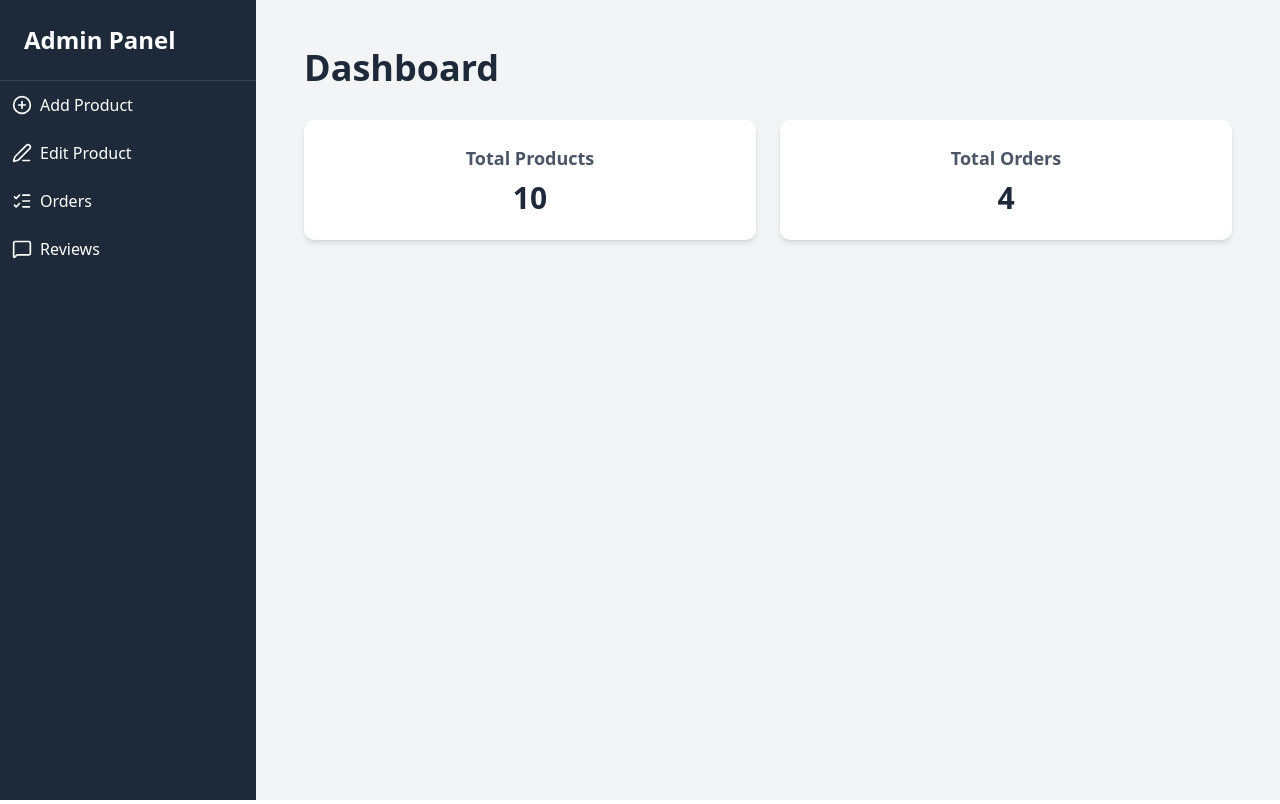
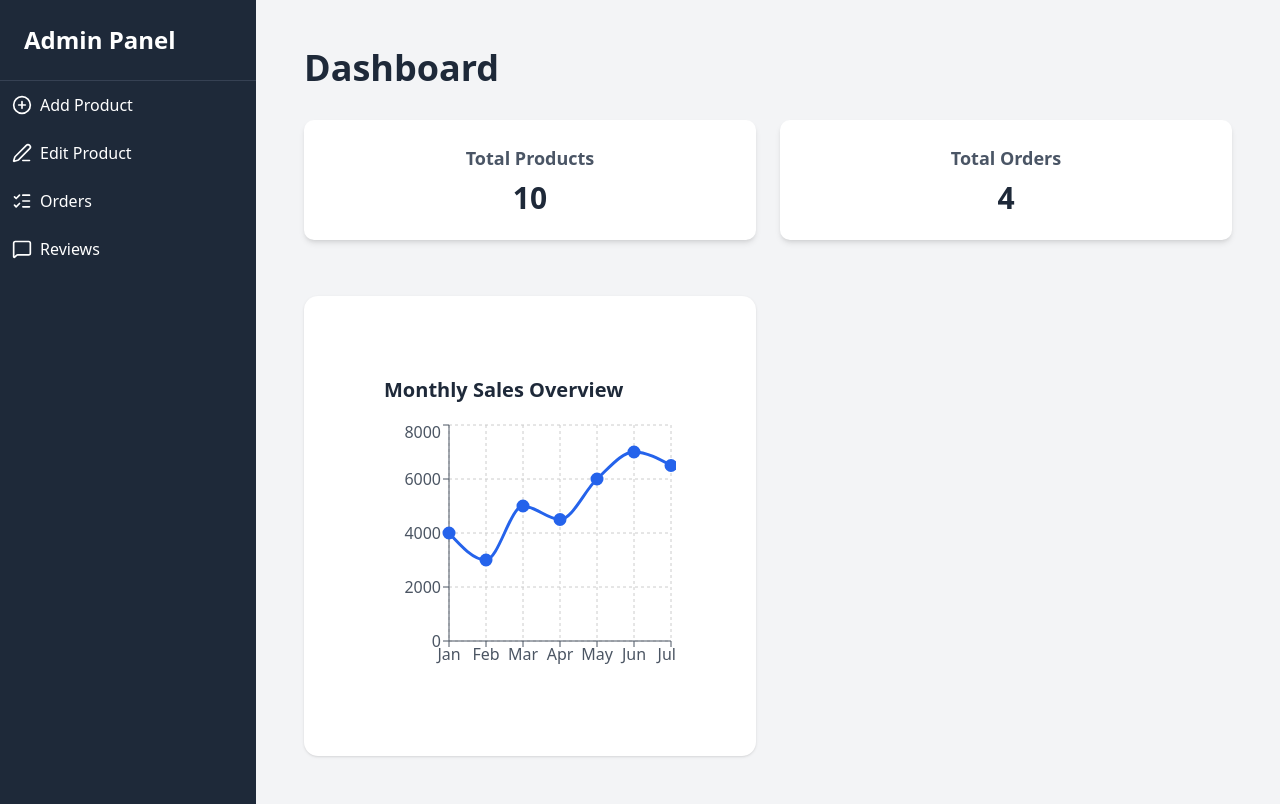
Before and after one commit to manjilaaa/ecommerce, a React (Vite) app: page /ecommerce/admin in a window 1280 px wide. Built offline with nearby package versions, Linux system fonts and the light colour scheme; data requests are answered from the project's data file.

Commit message:
admin dashboard

```diff
--- a/package.json
+++ b/package.json
@@ -9,7 +9,7 @@
     "build": "vite build",
     "lint": "eslint .",
     "preview": "vite preview",
-     "postbuild": "copy dist\\index.html dist\\404.html",
+    "postbuild": "copy dist\\index.html dist\\404.html",
     "predeploy": "npm run build",
     "deploy": "gh-pages -d dist"
   },
@@ -30,6 +30,7 @@
     "react-hook-form": "^7.62.0",
     "react-icons": "^5.5.0",
     "react-router-dom": "^7.9.1",
+    "recharts": "^3.3.0",
     "shadcn-ui": "^0.9.5",
     "sonner": "^2.0.7",
     "tailwind-merge": "^3.3.1",
--- a/src/pages/admin/Adminpage.jsx
+++ b/src/pages/admin/Adminpage.jsx
@@ -3,6 +3,7 @@ import { Link } from "react-router-dom";
 import { PlusCircle, Edit3, ListChecks, MessageSquare } from "lucide-react";
 import { useProducts } from "@/hooks/useproducts";
 import { useOrders } from "@/hooks/useOrders";
+import DashboardChart from "./DashboardChart";
 
 const AdminPage = () => {
   const { data: products = [], isLoading: productsLoading } = useProducts();
@@ -65,6 +66,11 @@ const AdminPage = () => {
             </p>
 
           </div>
+          <div >
+            <DashboardChart/>
+
+          </div>
+
         </div>
       </main>
     </div>
--- /dev/null
+++ b/src/pages/admin/DashboardChart.jsx
@@ -0,0 +1,51 @@
+import React from "react";
+import {
+  LineChart,
+  Line,
+  XAxis,
+  YAxis,
+  Tooltip,
+  CartesianGrid,
+  ResponsiveContainer,
+} from "recharts";
+
+const salesData = [
+  { month: "Jan", sales: 4000 },
+  { month: "Feb", sales: 3000 },
+  { month: "Mar", sales: 5000 },
+  { month: "Apr", sales: 4500 },
+  { month: "May", sales: 6000 },
+  { month: "Jun", sales: 7000 },
+  { month: "Jul", sales: 6500 },
+];
+
+const DashboardChart = () => {
+  return (
+    <div className="bg-white p-20 rounded-xl shadow mt-8 w-full ">
+      <h2 className="text-xl font-semibold mb-4 text-gray-800">
+        Monthly Sales Overview
+      </h2>
+
+      <div className="w-full h-64">
+        <ResponsiveContainer>
+          <LineChart data={salesData}>
+            <CartesianGrid strokeDasharray="3 3" />
+            <XAxis dataKey="month" stroke="#4B5563" />
+            <YAxis stroke="#4B5563" />
+            <Tooltip />
+            <Line
+              type="monotone"
+              dataKey="sales"
+              stroke="#2563EB"
+              strokeWidth={3}
+              dot={{ fill: "#2563EB", r: 5 }}
+              activeDot={{ r: 7 }}
+            />
+          </LineChart>
+        </ResponsiveContainer>
+      </div>
+    </div>
+  );
+};
+
+export default DashboardChart;
```
Also changed, not shown: 1 other file (tests, documents, lock files or other folders).
